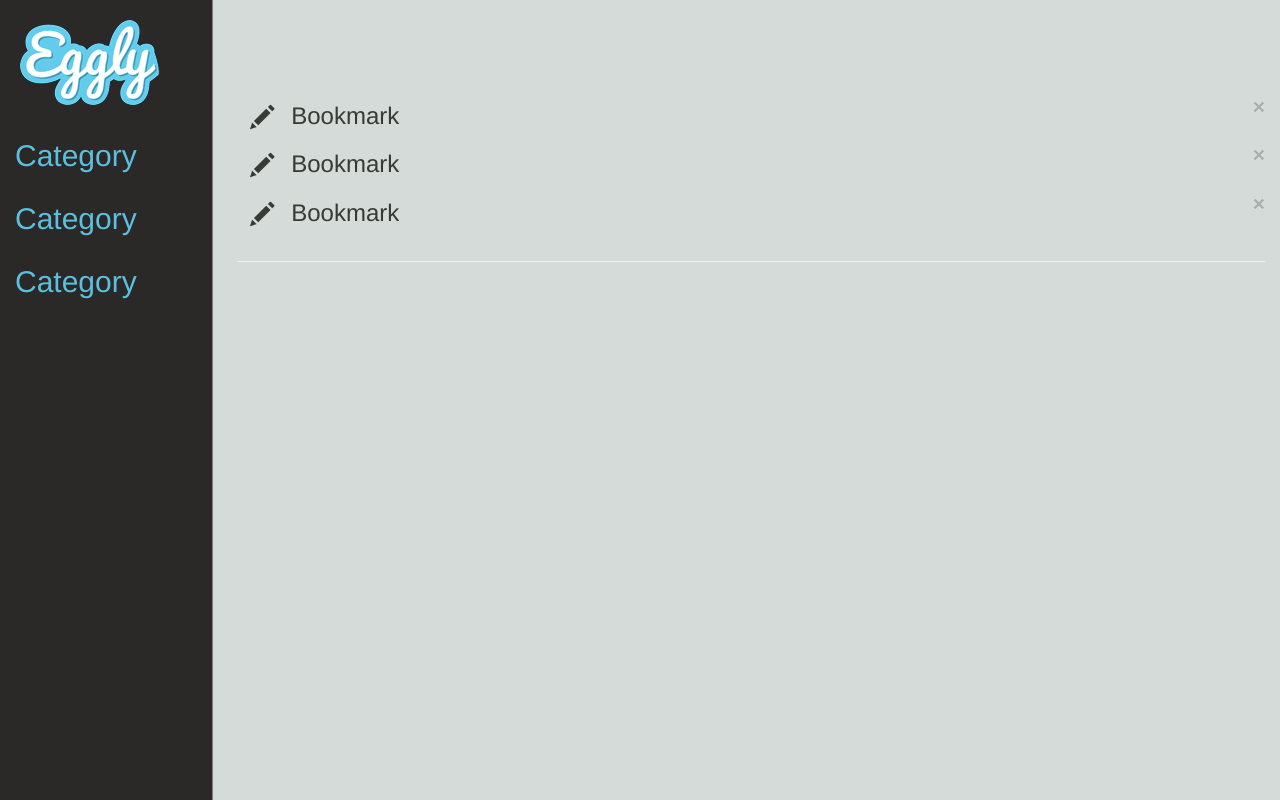
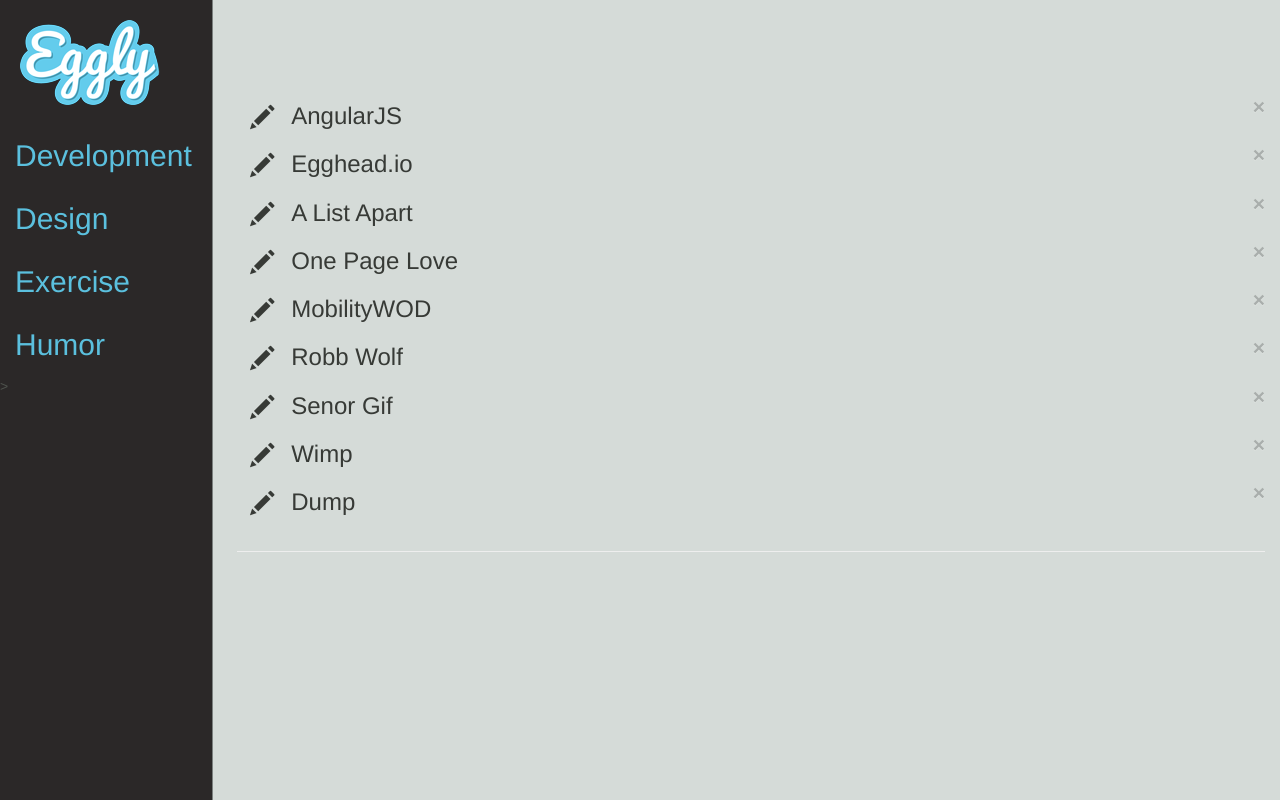
Before and after one commit to evuzLearn/ehAngular, a plain HTML site: page index.html in a window 1280 px wide. Drawn offline with nearby package versions, Linux system fonts and the light colour scheme.

Commit message:
Controllers

```diff
--- /dev/null
+++ b/app/eggly-app.js
@@ -0,0 +1,22 @@
+angular.module('Eggly', [
+
+]).controller('MainCtrl', function ($scope) {
+    $scope.categories = [
+        { "id": 0, "name": "Development" },
+        { "id": 1, "name": "Design" },
+        { "id": 2, "name": "Exercise" },
+        { "id": 3, "name": "Humor" }
+    ];
+
+    $scope.bookmarks = [
+        { "id": 0, "title": "AngularJS", "url": "http://angularjs.org", "category": "Development" },
+        { "id": 1, "title": "Egghead.io", "url": "http://angularjs.org", "category": "Development" },
+        { "id": 2, "title": "A List Apart", "url": "http://alistapart.com/", "category": "Design" },
+        { "id": 3, "title": "One Page Love", "url": "http://onepagelove.com/", "category": "Design" },
+        { "id": 4, "title": "MobilityWOD", "url": "http://www.mobilitywod.com/", "category": "Exercise" },
+        { "id": 5, "title": "Robb Wolf", "url": "http://robbwolf.com/", "category": "Exercise" },
+        { "id": 6, "title": "Senor Gif", "url": "http://memebase.cheezburger.com/senorgif", "category": "Humor" },
+        { "id": 7, "title": "Wimp", "url": "http://wimp.com", "category": "Humor" },
+        { "id": 8, "title": "Dump", "url": "http://dump.com", "category": "Humor" }
+    ]
+});
--- a/index.html
+++ b/index.html
@@ -1,5 +1,6 @@
 <!doctype html>
-<html>
+<html ng-app="Eggly">
+
 <head>
     <meta charset="utf-8">
     <meta name="viewport" content="width=device-width">
@@ -11,32 +12,23 @@
     <link rel="stylesheet" href="assets/css/eggly.css">
     <link rel="stylesheet" href="assets/css/animations.css">
 </head>
-    <body>
+
+<body ng-controller="MainCtrl">
     <div class="container-fluid">
         <div class="row">
             <div class="col-sm-3 col-md-2 sidebar">
                 <a href="#"><img class="logo" src="assets/img/eggly-logo.png"></a>
                 <ul class="nav nav-sidebar">
-                        <li><a href="#">Category</a></li>
-                        <li><a href="#">Category</a></li>
-                        <li><a href="#">Category</a></li>
+                    <li ng-repeat="category in categories">
+                        <a href="#">{{ category.name }}</a>
+                    </li>>
                 </ul>
             </div>
             <div class="col-sm-9 col-sm-offset-3 col-md-10 col-md-offset-2 main">
-                    <div>
+                <div ng-repeat="bookmark in bookmarks">
                     <button type="button" class="close">&times;</button>
                     <button type="button" class="btn btn-link"><span class="glyphicon glyphicon-pencil"></span></button>
-                        <a href="#" target="_blank">Bookmark</a>
-                    </div>
-                    <div>
-                        <button type="button" class="close">&times;</button>
-                        <button type="button" class="btn btn-link"><span class="glyphicon glyphicon-pencil"></span></button>
-                        <a href="#" target="_blank">Bookmark</a>
-                    </div>
-                    <div>
-                        <button type="button" class="close">&times;</button>
-                        <button type="button" class="btn btn-link"><span class="glyphicon glyphicon-pencil"></span></button>
-                        <a href="#" target="_blank">Bookmark</a>
+                    <a href="{{ bookmark.url }}" target="_blank">{{ bookmark.title }}</a>
                 </div>
                 <hr/>
             </div>
@@ -46,5 +38,8 @@
     <script src="http://ajax.googleapis.com/ajax/libs/jquery/1.11.0/jquery.min.js"></script>
     <script src="http://netdna.bootstrapcdn.com/bootstrap/3.1.1/js/bootstrap.min.js"></script>
     <script src="http://cdnjs.cloudflare.com/ajax/libs/lodash.js/2.4.1/lodash.min.js"></script>
+    <script src="https://ajax.googleapis.com/ajax/libs/angularjs/1.6.2/angular.min.js"></script>
+    <script src="app/eggly-app.js"></script>
 </body>
+
 </html>
```
Lines whose indentation alone changed are shown as unchanged.
